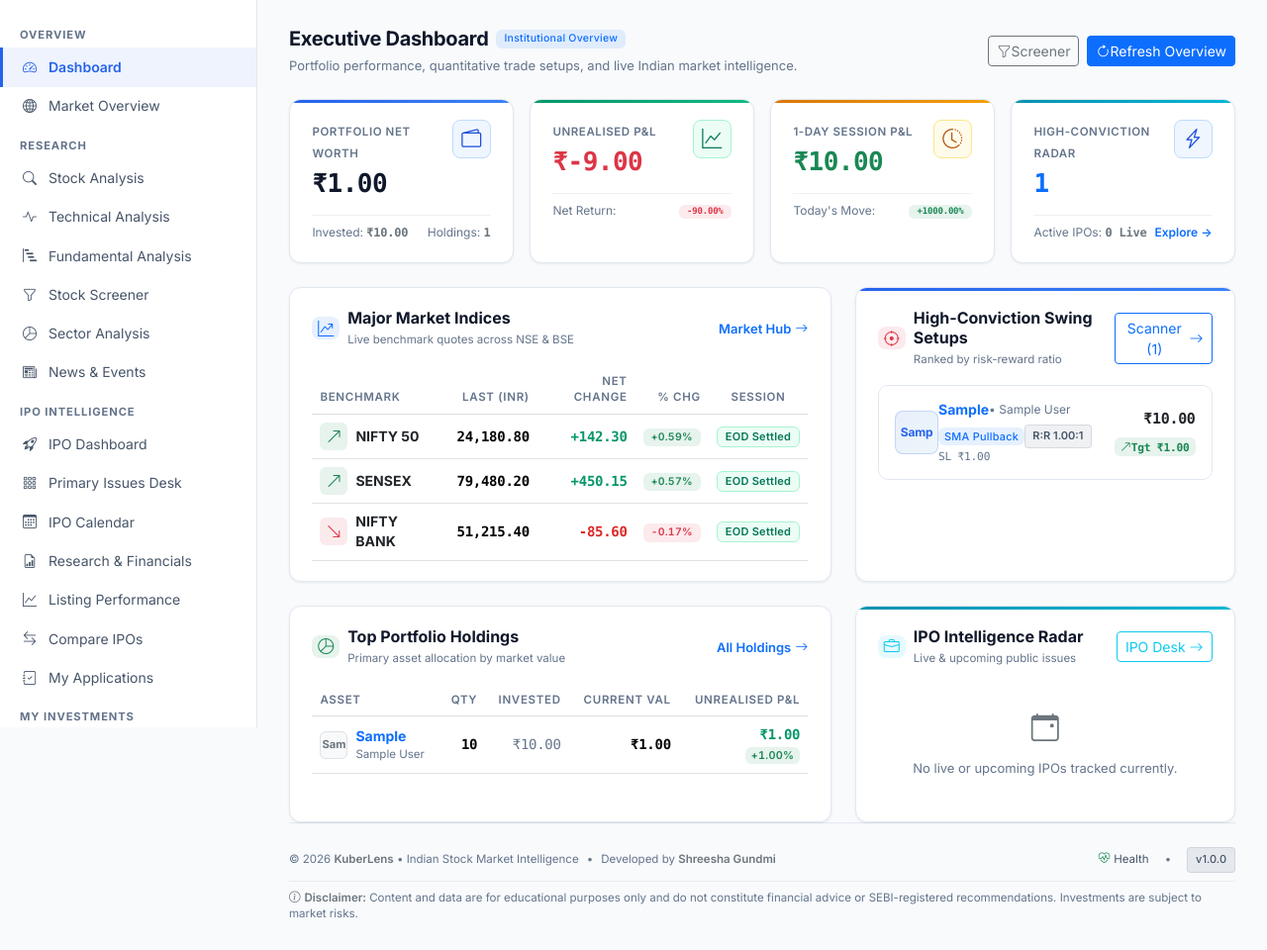
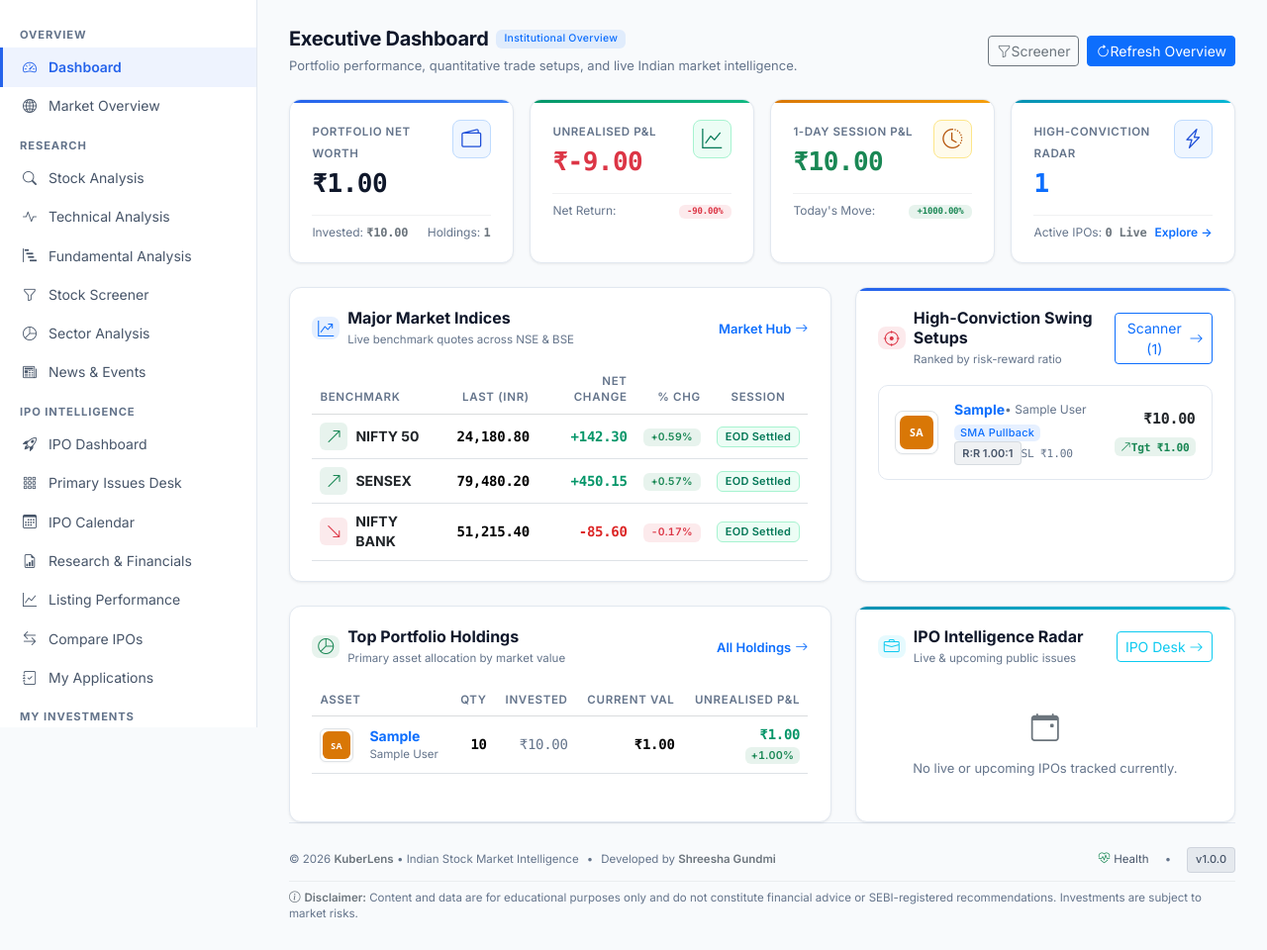
Before and after one commit to Shreesha666/KuberLens, a Django app: page / in a window 1280 px wide. Shown: the part 65-1025 px from the top of the page at 99% size. Run offline with Django 5.2, Linux system fonts and the light colour scheme; tables that the repository leaves empty hold one stand-in row (values such as "Sample post"); data that the repository does not hold is empty; parts of the project's set-up code (start-up, migrations or seed data) failed here and were passed over; some libraries are stand-ins or nearby versions.

Commit message:
fix(dashboard): integrate stock_logo template tag with proper spacing in swing setups, holdings, and IPO radar

```diff
--- a/templates/dashboard/partials/dashboard_partial.html
+++ b/templates/dashboard/partials/dashboard_partial.html
@@ -200,10 +200,8 @@
                        hx-target="#main-content"
                        hx-push-url="true"
                        class="setup-item d-flex justify-content-between align-items-center">
-                        <div class="d-flex align-items-center gap-2.5 min-w-0">
-                            <div class="setup-symbol-box">
-                                {{ setup.listing.symbol|slice:":4" }}
-                            </div>
+                        <div class="d-flex align-items-center min-w-0">
+                            {% stock_logo setup.listing size=44 css_class="me-3 p-1 rounded-3 shadow-xs" %}
                             <div class="min-w-0">
                                 <div class="d-flex align-items-center gap-1.5 text-truncate">
                                     <span class="fw-bold text-primary">{{ setup.listing.symbol }}</span>
@@ -223,7 +221,7 @@
                             </div>
                         </div>
 
-                        <div class="text-end ps-2 flex-shrink-0">
+                        <div class="text-end ps-3 flex-shrink-0">
                             <div class="fw-bold num-mono text-dark" style="font-size: 0.9375rem;">
                                 ₹{{ setup.current_price|floatformat:2 }}
                             </div>
@@ -290,10 +288,8 @@
                                        hx-get="{% url 'stocks:stock_detail' h.listing.symbol %}"
                                        hx-target="#main-content"
                                        hx-push-url="true"
-                                       class="text-decoration-none d-flex align-items-center gap-2">
-                                        <div class="rounded-2 bg-light border p-1 d-flex align-items-center justify-content-center fw-bold text-secondary" style="width: 28px; height: 28px; font-size: 0.7rem;">
-                                            {{ h.listing.symbol|slice:":3" }}
-                                        </div>
+                                       class="text-decoration-none d-flex align-items-center">
+                                        {% stock_logo h.listing size=34 css_class="me-3 p-0.5 rounded-2 shadow-xs" %}
                                         <div>
                                             <div class="fw-bold text-primary">{{ h.listing.symbol }}</div>
                                             <div class="text-muted" style="font-size: 0.72rem;">{{ h.listing.instrument.name|truncatechars:20 }}</div>
@@ -350,6 +346,8 @@
                 <div class="d-flex flex-column gap-2 flex-grow-1">
                     {% for ipo in active_ipos %}
                     <div class="setup-item d-flex justify-content-between align-items-center p-2.5">
+                        <div class="d-flex align-items-center min-w-0">
+                            {% stock_logo ipo.symbol size=36 css_class="me-3 p-0.5 rounded-2 shadow-xs" %}
                             <div class="min-w-0">
                                 <div class="d-flex align-items-center gap-1.5">
                                     <span class="fw-bold text-dark">{{ ipo.symbol }}</span>
@@ -357,8 +355,9 @@
                                         {{ ipo.get_status_display }}
                                     </span>
                                 </div>
-                            <div class="text-muted text-truncate mt-0.5" style="font-size: 0.72rem; max-width: 220px;">
+                                <div class="text-muted text-truncate mt-0.5" style="font-size: 0.72rem; max-width: 200px;">
                                     {{ ipo.company_name }}
+                                </div>
                             </div>
                         </div>
 
```
Lines whose indentation alone changed are shown as unchanged.
